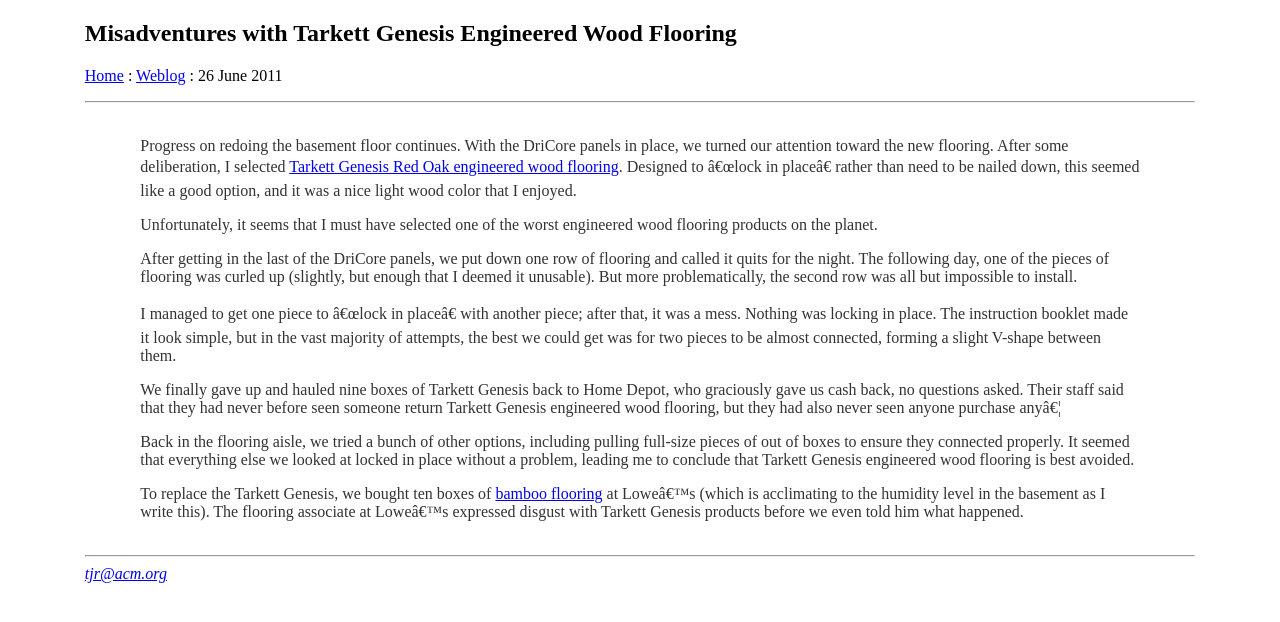
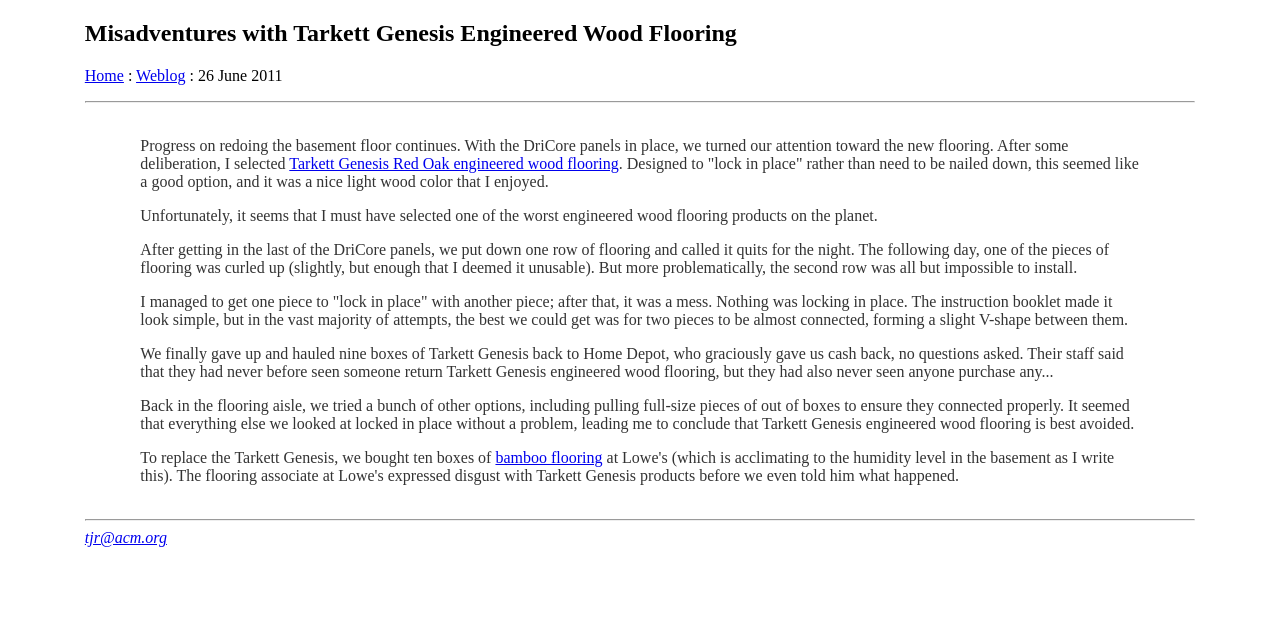
Before and after one commit to tjr/tjr.github.com, a Jekyll site: the page built from _posts/2011-06-26-misadventures-with-tarkett-genesis-engineered-wood-flooring.html, in a window 1280 px wide. Shown: the top 622 px of the page. Built offline with Jekyll 4.4.1, drawn with Linux system fonts in a browser that asks for light colours.

Commit message:
fixing some HTML issues

```diff
--- a/_posts/2011-06-26-misadventures-with-tarkett-genesis-engineered-wood-flooring.html
+++ b/_posts/2011-06-26-misadventures-with-tarkett-genesis-engineered-wood-flooring.html
@@ -6,16 +6,18 @@ title: Misadventures with Tarkett Genesis Engineered Wood Flooring
 Progress on redoing the basement floor continues. With the DriCore panels in place, we
 turned our attention toward the new flooring. After some deliberation, I selected
 <a href="http://www.homedepot.com/buy/flooring/hardwood-flooring/tarkett/genesis-red-oak-natural-3-8-in-x-41-4-in-x-random-lengths-engineered-real-hardwood-flooring-14048.html">Tarkett Genesis Red Oak engineered wood flooring</a>.
-Designed to “lock in place” rather than need to be nailed down, this seemed like a good option, and it was a nice light wood color that I enjoyed.
+Designed to "lock in place" rather than need to be nailed down, this seemed like a good option, and it was
+a nice light wood color that I enjoyed.
 <p>
 Unfortunately, it seems that I must have selected one of the worst engineered wood flooring products on the planet.
 <p>
 After getting in the last of the DriCore panels, we put down one row of flooring and called it quits for the night. The following day, one of the pieces of flooring was curled up (slightly, but enough that I deemed it unusable). But more problematically, the second row was all but impossible to install.
 <p>
-I managed to get one piece to “lock in place” with another piece; after that, it was a mess. Nothing was locking in place. The instruction booklet made it look simple, but in the vast majority of attempts, the best we could get was for two pieces to be almost connected, forming a slight V-shape between them.
+I managed to get one piece to "lock in place" with another piece; after that, it was a mess. Nothing was locking in place. The instruction booklet made it look simple, but in the vast majority of attempts, the best we could get was for two pieces to be almost connected, forming a slight V-shape between them.
 <p>
-We finally gave up and hauled nine boxes of Tarkett Genesis back to Home Depot, who graciously gave us cash back, no questions asked. Their staff said that they had never before seen someone return Tarkett Genesis engineered wood flooring, but they had also never seen anyone purchase any…
+We finally gave up and hauled nine boxes of Tarkett Genesis back to Home Depot, who graciously gave us cash back, no questions asked. Their staff said that they had never before seen someone return Tarkett Genesis engineered wood flooring, but they had also never seen anyone purchase any...
 <p>
 Back in the flooring aisle, we tried a bunch of other options, including pulling full-size pieces of out of boxes to ensure they connected properly. It seemed that everything else we looked at locked in place without a problem, leading me to conclude that Tarkett Genesis engineered wood flooring is best avoided.
 <p>
-To replace the Tarkett Genesis, we bought ten boxes of <a href="http://www.lowes.com/pd_142831-28573-609LS_4294856494__?productId=1135395&Ntt=bamboo+floor&pl=1&currentURL=%2Fpl_Hardwood%2BFlooring%2BAccessories_4294856494__s%3FNtt%3Dbamboo%2Bfloor&facetInfo=">bamboo flooring</a> at Lowe’s (which is acclimating to the humidity level in the basement as I write this). The flooring associate at Lowe’s expressed disgust with Tarkett Genesis products before we even told him what happened.
+To replace the Tarkett Genesis, we bought ten boxes of <a href="http://www.lowes.com/pd_142831-28573-609LS_4294856494__?productId=1135395&Ntt=bamboo+floor&pl=1&currentURL=%2Fpl_Hardwood%2BFlooring%2BAccessories_4294856494__s%3FNtt%3Dbamboo%2Bfloor&facetInfo=">bamboo flooring</a> at Lowe's (which is acclimating to the humidity level in the basement as I write this).
+The flooring associate at Lowe's expressed disgust with Tarkett Genesis products before we even told him what happened.
--- a/_posts/2011-07-05-bamboo-flooring-goodness.html
+++ b/_posts/2011-07-05-bamboo-flooring-goodness.html
@@ -5,4 +5,4 @@ title: Bamboo Flooring Goodness
 <p>
 After about six hours of effort, we have roughly half of the basement floor covered with bamboo flooring panels. These are very easy to install, and vastly superior to the other flooring that I tried earlier. Before working on the second half of the basement, we are going to reinstall floorboard trim on the first half, and put furniture back in place.
 <p>
-Working in copious free time, I expect that we’ll be totally done within a couple more weeks, with at least the first half of the basement being a usable, livable space again by this upcoming weekend. This has all taken much longer than I expected, but we’re almost there!
+Working in copious free time, I expect that we'll be totally done within a couple more weeks, with at least the first half of the basement being a usable, livable space again by this upcoming weekend. This has all taken much longer than I expected, but we're almost there!
```
Also changed, not shown: _posts/2011-05-31-flooding-the-catalyst-for-extreme-decluttering.html (+5 -3 lines).
